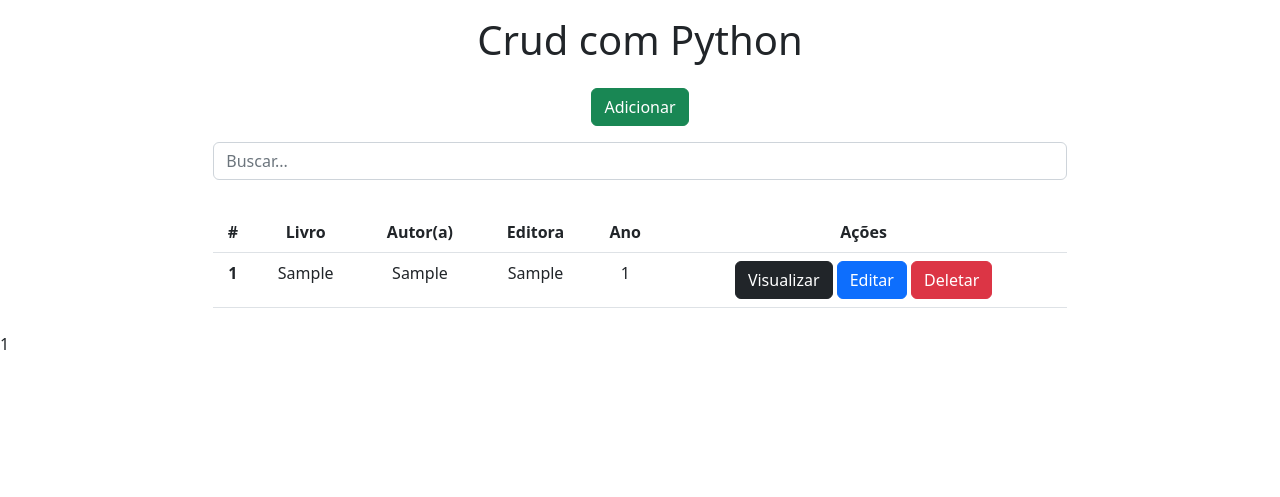
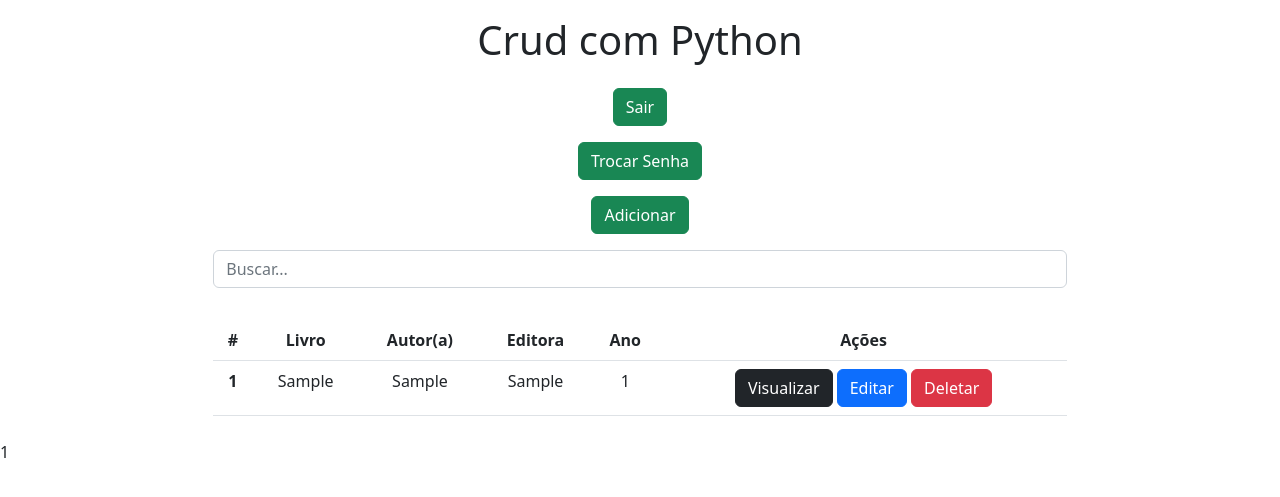
Before and after one commit to phavelarc/MindShaper, a Django app: page /list/ in a window 1280 px wide. Shown: the top 497 px of the page. Run offline with Django 4.2, Linux system fonts and the light colour scheme; a user stored in the database is signed in; tables that the repository leaves empty hold one stand-in row (values such as "Sample post"); parts of the project's set-up code (start-up, migrations or seed data) failed here and were passed over.

Commit message:
Update index.html

```diff
--- a/app/templates/index.html
+++ b/app/templates/index.html
@@ -17,6 +17,12 @@
     {% if request.user.is_authenticated %}
     <div class="col-8 m-auto pt-md-3 pb-2 text-center">
       <h1>Crud com Python</h1>
+    </div>
+    <div class="col-8 m-auto pt-2 pb-2 text-center">
+      <a href="/logouts/" class="btn btn-success">Sair</a>
+    </div>
+    <div class="col-8 m-auto pt-2 pb-2 text-center">
+      <a href="/password/" class="btn btn-success">Trocar Senha</a>
     </div>
     <div class="col-8 m-auto pt-2 pb-2 text-center">
       <a href="/form" class="btn btn-success">Adicionar</a>
@@ -59,18 +65,12 @@
     <div class="pagination">
       {% if db.has_previous %}
       <a href="?page={{db.previous_page_number}}"> < </a>
-        {% endif %}
-
-        {{db.number}}
-
-        {% if db.has_next %}
+      {% endif %} {{db.number}} {% if db.has_next %}
       <a href="?page={{db.next_page_number}}"> > </a>
       {% endif %}
     </div>
     {% load static %}
     <script src="{% static 'javascript.js' %}"></script>
-    {% else %}
-      Você não tem acesso a essa área!
-    {% endif %}
+    {% else %} Você não tem acesso a essa área! {% endif %}
   </body>
 </html>
```
Lines whose indentation alone changed are shown as unchanged.
